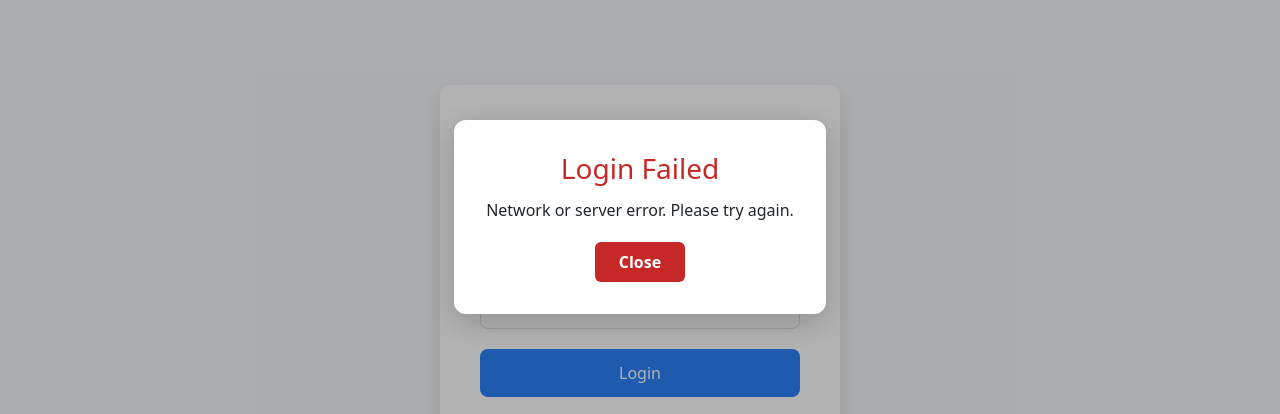
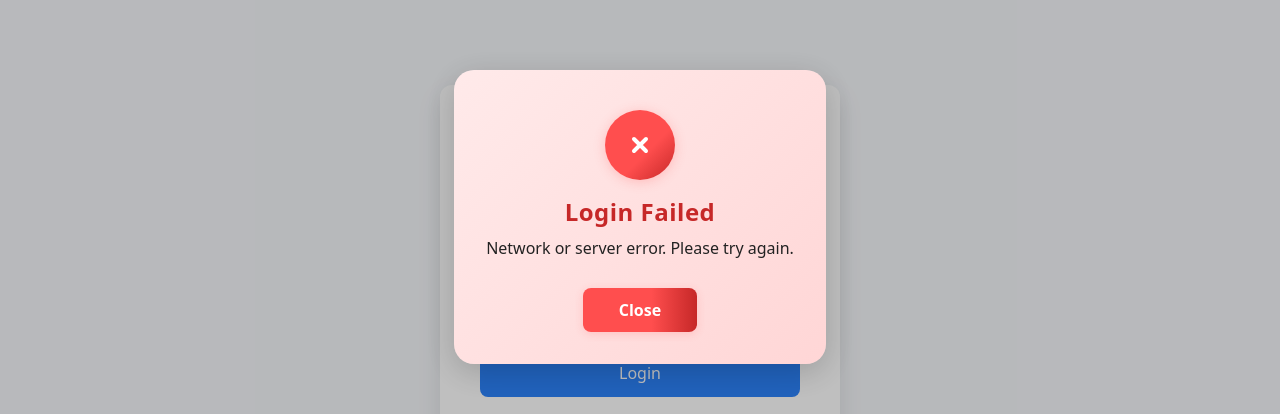
Before and after one commit to KaranTejwani/Healr, a React (Vite) app: page /login in a window 1280 px wide. Both pictures are taken after a click on the button "Login". Shown: the part 183-597 px from the top of the page. Built offline with nearby package versions, Linux system fonts and the light colour scheme; no server answers.

Commit message:
Add pop up window for error or success message on login page

```diff
--- a/src/components/Login.jsx
+++ b/src/components/Login.jsx
@@ -5,6 +5,7 @@ import "./Signup.css"; // Reuse the same CSS
 // Simple Modal Component
 const Modal = ({ show, onClose, title, message }) => {
   if (!show) return null;
+  const isSuccess = title === 'Login Successful!';
   return (
     <div style={{
       position: "fixed",
@@ -12,36 +13,88 @@ const Modal = ({ show, onClose, title, message }) => {
       left: 0,
       width: "100vw",
       height: "100vh",
-      background: "rgba(0,0,0,0.3)",
+      background: "rgba(0,0,0,0.25)",
       display: "flex",
       alignItems: "center",
       justifyContent: "center",
       zIndex: 9999,
+      animation: 'fadeInBg 0.3s',
     }}>
       <div style={{
-        background: "#fff",
-        borderRadius: 12,
-        padding: 32,
-        minWidth: 320,
-        boxShadow: "0 8px 32px rgba(0,0,0,0.2)",
-        textAlign: "center",
+        background: isSuccess ? 'linear-gradient(135deg, #e3fcec 0%, #b2f7ef 100%)' : 'linear-gradient(135deg, #ffeaea 0%, #ffd6d6 100%)',
+        borderRadius: 20,
+        padding: '40px 32px 32px 32px',
+        minWidth: 340,
+        maxWidth: '90vw',
+        boxShadow: '0 8px 32px rgba(0,0,0,0.18)',
+        textAlign: 'center',
+        position: 'relative',
+        animation: 'popIn 0.35s cubic-bezier(.68,-0.55,.27,1.55)',
       }}>
-        <h3 style={{ color: title === 'Login Successful!' ? '#2e7d32' : '#c62828', marginBottom: 12 }}>{title}</h3>
-        <div style={{ marginBottom: 20 }}>{message}</div>
+        <div style={{
+          width: 70,
+          height: 70,
+          borderRadius: '50%',
+          background: isSuccess ? 'linear-gradient(135deg, #2ecc40 60%, #2c83fb 100%)' : 'linear-gradient(135deg, #ff4e4e 60%, #c62828 100%)',
+          display: 'flex',
+          alignItems: 'center',
+          justifyContent: 'center',
+          margin: '0 auto 18px auto',
+          boxShadow: isSuccess ? '0 2px 12px #2ecc4040' : '0 2px 12px #ff4e4e40',
+        }}>
+          {isSuccess ? (
+            <svg width="38" height="38" viewBox="0 0 38 38" fill="none" xmlns="http://www.w3.org/2000/svg">
+              <circle cx="19" cy="19" r="19" fill="none" />
+              <path d="M11 20.5L17 26.5L27 14.5" stroke="#fff" strokeWidth="4" strokeLinecap="round" strokeLinejoin="round" />
+            </svg>
+          ) : (
+            <svg width="38" height="38" viewBox="0 0 38 38" fill="none" xmlns="http://www.w3.org/2000/svg">
+              <circle cx="19" cy="19" r="19" fill="none" />
+              <path d="M13 13L25 25M25 13L13 25" stroke="#fff" strokeWidth="4" strokeLinecap="round" />
+            </svg>
+          )}
+        </div>
+        <h3 style={{
+          color: isSuccess ? '#187a3c' : '#c62828',
+          marginBottom: 10,
+          fontWeight: 700,
+          fontSize: 24,
+          letterSpacing: 0.5,
+        }}>{title}</h3>
+        <div style={{
+          marginBottom: 28,
+          color: '#222',
+          fontSize: 16,
+          lineHeight: 1.5,
+        }}>{message}</div>
         <button
           onClick={onClose}
           style={{
-            background: title === 'Login Successful!' ? '#2c83fb' : '#c62828',
+            background: isSuccess ? 'linear-gradient(90deg, #2c83fb 60%, #2ecc40 100%)' : 'linear-gradient(90deg, #ff4e4e 60%, #c62828 100%)',
             color: '#fff',
             border: 'none',
-            borderRadius: 6,
-            padding: '8px 24px',
+            borderRadius: 8,
+            padding: '10px 36px',
             cursor: 'pointer',
             fontWeight: 600,
+            fontSize: 16,
+            boxShadow: isSuccess ? '0 2px 8px #2c83fb30' : '0 2px 8px #ff4e4e30',
+            transition: 'background 0.2s',
           }}
         >
           Close
         </button>
+        {/* Animations */}
+        <style>{`
+          @keyframes popIn {
+            0% { transform: scale(0.7); opacity: 0; }
+            100% { transform: scale(1); opacity: 1; }
+          }
+          @keyframes fadeInBg {
+            0% { opacity: 0; }
+            100% { opacity: 1; }
+          }
+        `}</style>
       </div>
     </div>
   );
```
